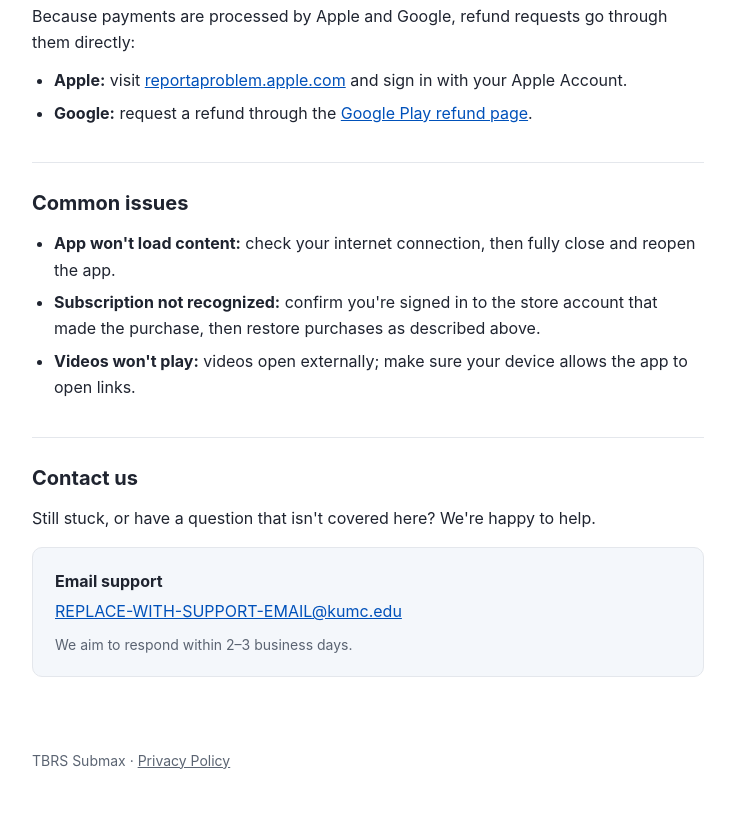
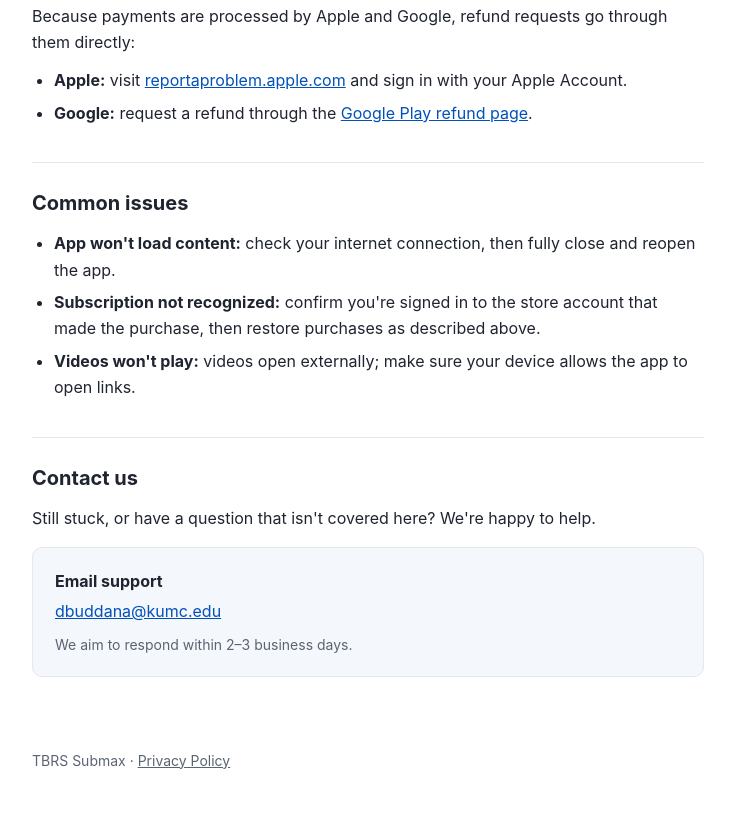
Before and after one commit to dharanikumar755/Submax-Support, a plain HTML site: page index.html in a window 1280 px wide. Shown: the part 850-1682 px from the top of the page, without its empty margins (272-1007 px from the left). Drawn offline with Linux system fonts and the light colour scheme.

Commit message:
Update index.html

```diff
--- a/index.html
+++ b/index.html
@@ -83,7 +83,7 @@
   <p>Still stuck, or have a question that isn't covered here? We're happy to help.</p>
   <div class="contact">
     <strong>Email support</strong>
-    <a href="mailto:REPLACE-WITH-SUPPORT-EMAIL@kumc.edu">REPLACE-WITH-SUPPORT-EMAIL@kumc.edu</a>
+    <a href="mailto:REPLACE-WITH-SUPPORT-EMAIL@kumc.edu">dbuddana@kumc.edu</a>
     <p style="margin:8px 0 0; font-size:14px; color:var(--muted);">We aim to respond within 2–3 business days.</p>
   </div>
 </main>
```
